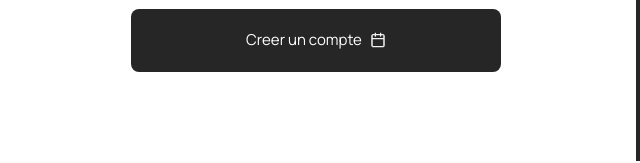
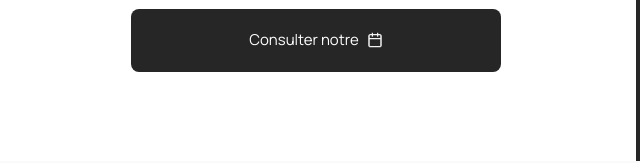
Before and after one commit to dev-scott/SparkDjams-landing, a website: page src/index.html in a window 1280 px wide. Shown: the part 639-802 px from the top of the page, 324-964 px from the left. Drawn offline with Linux system fonts and the light colour scheme.

Commit message:
refactor home page ui

```diff
--- a/src/index.html
+++ b/src/index.html
@@ -52,16 +52,10 @@
                     d'immigration, facilitant ainsi divers processus pour nos clients.</p>
                 <div class=" px-3 flex flex-col w-full items-center">
 
-                    <!-- <button
-                        class="  text-[10px] md:text-[15px] py-[10px] md:pl-[184px] pl-[10px] md:pr-[185px] pr-[10px] md:py-[20px] text-white bg-primary rounded-lg ">Creer
-                        un
-                        compte</button>
 
-                    <button
-                        class=" mt-3 sm:mt-0 text-[10px] md:text-[15px] pl-[184px] w-full pr-[185px] py-[10px] md:py-[20px] text-white bg-TheBlack rounded-lg  flex justify-center items-center">Consulter
-                        notre <img src="./assets/icons/calendar.png" alt="" class="w-4 h-4 ml-2"> </button> -->
                         <button class=" w-full sm:w-[60%] bg-primary text-white px-4 py-3 sm:py-[20px] rounded-lg  text-[10px] md:text-[15px]">Creer un compte</button>
-                        <button class="w-full sm:w-[60%] bg-TheBlack mt-3 text-white px-4 py-3 sm:py-[20px] rounded-lg  text-[10px] md:text-[15px] flex justify-center items-center">Creer un compte  <img src="./assets/icons/calendar.png" alt="" class="w-4 h-4 ml-2"></button>
+                        <button class="w-full sm:w-[60%] bg-TheBlack mt-3 text-white px-4 py-3 sm:py-[20px] rounded-lg  text-[10px] md:text-[15px] flex justify-center items-center">Consulter
+                            notre  <img src="./assets/icons/calendar.png" alt="" class="w-4 h-4 ml-2"></button>
                 </div>
             </div>
             <div class="bg-TheBlack pl-3 w-[25%] h-[100%] flex-col hidden xl:flex  ">
```
